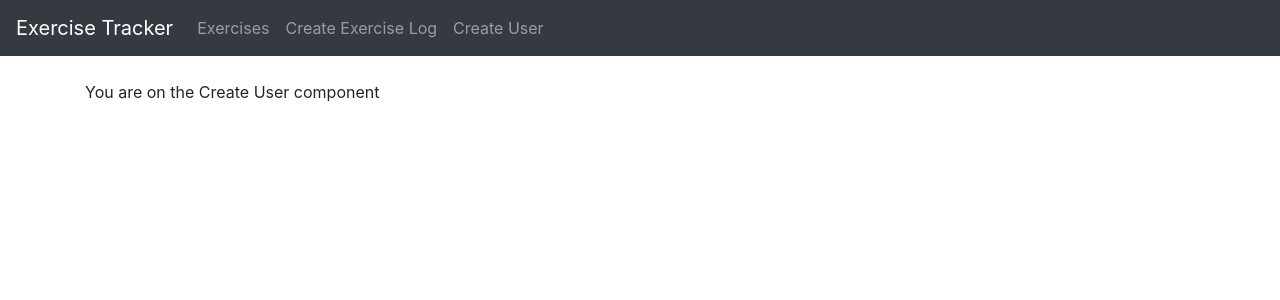
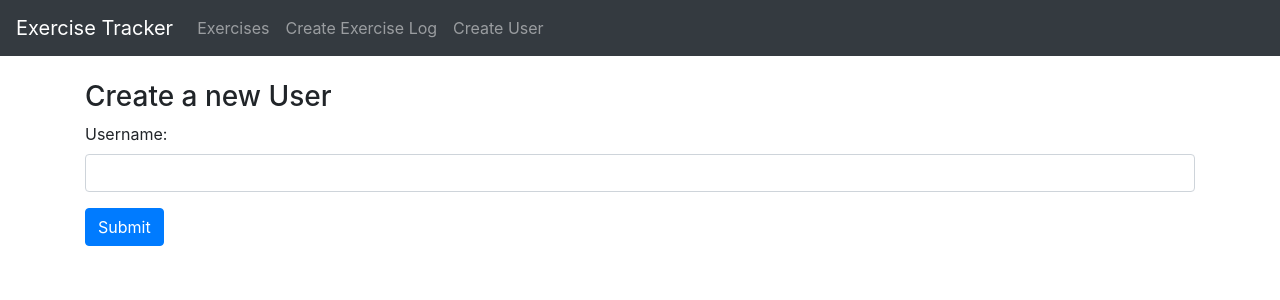
Before and after one commit to grford15/MERNStackApp, a React (Create React App) app: page /user in a window 1280 px wide. Shown: the top 300 px of the page. Built offline with nearby package versions, Linux system fonts and the light colour scheme.

Commit message:
add basic functionality to create a new user

```diff
--- a/src/components/create-user.js
+++ b/src/components/create-user.js
@@ -1,10 +1,59 @@
 import React, { Component } from 'react';
 
 export default class CreateUser extends Component {
+  constructor(props) {
+    super(props);
+
+    this.state = {
+      username: '',
+    };
+
+    this.onChangeUsername = this.onChangeUsername.bind(this);
+    this.onSubmit = this.onSubmit.bind(this);
+  }
+
+  onChangeUsername(e) {
+    this.setState({
+      username: e.target.value,
+    });
+  }
+
+  onSubmit(e) {
+    e.preventDefault();
+
+    const user = {
+      username: this.state.username,
+    };
+
+    console.log(user);
+
+    this.setState({
+      username: '',
+    });
+  }
+
   render() {
     return (
       <div className="container">
-        <p>You are on the Create User component</p>
+        <h3>Create a new User</h3>
+        <form onSubmit={this.onSubmit}>
+          <div className="form-group">
+            <label>Username:</label>
+            <input
+              type="text"
+              className="form-control"
+              value={this.state.username}
+              onChange={this.onChangeUsername}
+            />
+          </div>
+          <div className="form-group">
+            <input
+              type="submit"
+              className="btn btn-primary"
+              onSubmit={this.onSubmit}
+            />
+          </div>
+        </form>
       </div>
     );
   }
```
